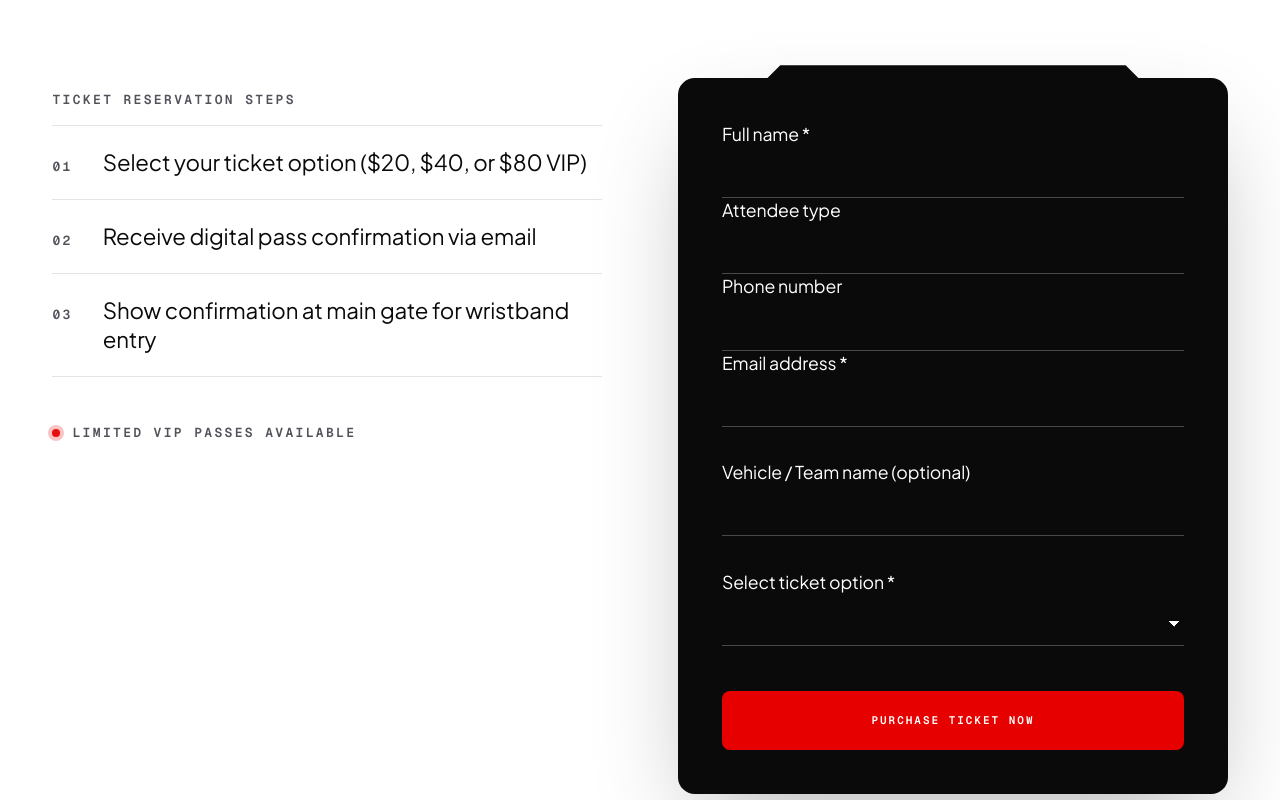
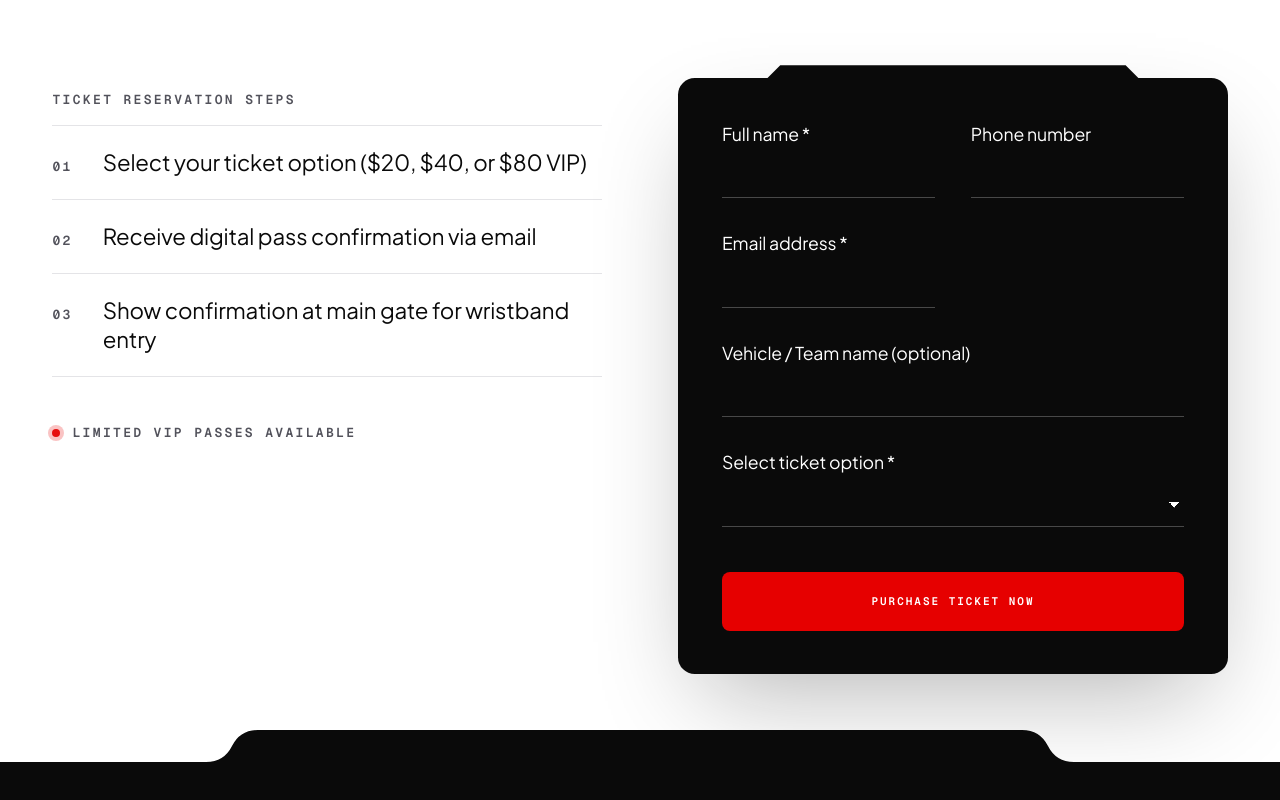
Before and after one commit to dmytro-webild/df0f0359-55bd-462a-af69-30db2382f1fd, a React (Vite) app: page / in a window 1280 px wide. Shown: the part 3440-4240 px from the top of the page. Built offline with nearby package versions, Linux system fonts and the light colour scheme; a web font is replaced by a local one.

Commit message:
Webild agent: <TARGET_ELEMENT> The user selected one element (not the whol

```diff
--- a/src/components/sections/contact/ContactDarkFormCardTerminal.tsx
+++ b/src/components/sections/contact/ContactDarkFormCardTerminal.tsx
@@ -24,7 +24,7 @@ type ContactDarkFormCardTerminalProps = {
   logosTitle?: string;
   logos?: Logo[];
   topics?: string[];
-  labels?: Partial<Record<FieldKey, string>>;
+  labels?: Partial<Record<FieldKey, string | false>>;
   placeholders?: Partial<Record<FieldKey, string>>;
   submitText?: string;
   successText?: string;
@@ -157,8 +157,14 @@ const ContactDarkFormCardTerminal = ({
           >
             <div aria-hidden="true" className="absolute bottom-[calc(100%-1px)] left-[16%] right-[16%] h-[0.875rem] bg-deep [clip-path:polygon(0.875rem_0,calc(100%-0.875rem)_0,100%_100%,0_100%)]" />
             <form onSubmit={onSend} className="flex flex-col gap-[clamp(1.25rem,2.6vw,2.25rem)]">
-              <div className="grid grid-cols-1 gap-[clamp(1.25rem,2.6vw,2.25rem)]sm:grid-cols-2 sm:gap-x-[clamp(1.5rem,2.8vw,2.5rem)]">
-                {(["name", "role", "phone", "email"] as const).map((key, index) => (
+              <div className="grid grid-cols-1 gap-[clamp(1.25rem,2.6vw,2.25rem)] sm:grid-cols-2 sm:gap-x-[clamp(1.5rem,2.8vw,2.5rem)]">
+                {(["name", "role", "phone", "email"] as const)
+                  .filter((key) => {
+                    if (!labels) return true;
+                    if (key === "role") return Boolean(labels.role);
+                    return labels[key] !== "" && labels[key] !== false;
+                  })
+                  .map((key, index) => (
                   <motion.div key={key} {...fieldMotion(reduce, index)} className="flex min-w-0 flex-col gap-2">
                     <label htmlFor={`${uid}-${key}`} className="text-[length:var(--text-body)] leading-[1.4] [overflow-wrap:anywhere]">
                       {key === "name" || key === "email" ? `${text[key]} *` : text[key]}
--- a/src/pages/HomePage.tsx
+++ b/src/pages/HomePage.tsx
@@ -159,7 +159,6 @@ export default function HomePage() {
           submitText="Purchase Ticket Now"
           labels={{
             name: "Full name",
-            role: "Attendee type",
             phone: "Phone number",
             email: "Email address",
             company: "Vehicle / Team name (optional)",
@@ -168,7 +167,6 @@ export default function HomePage() {
           successText="Thank you! Your ticket reservation has been received. Check your email for pass details."
           placeholders={{
             name: "",
-            role: "",
             phone: "",
             email: "",
             company: "",
```
